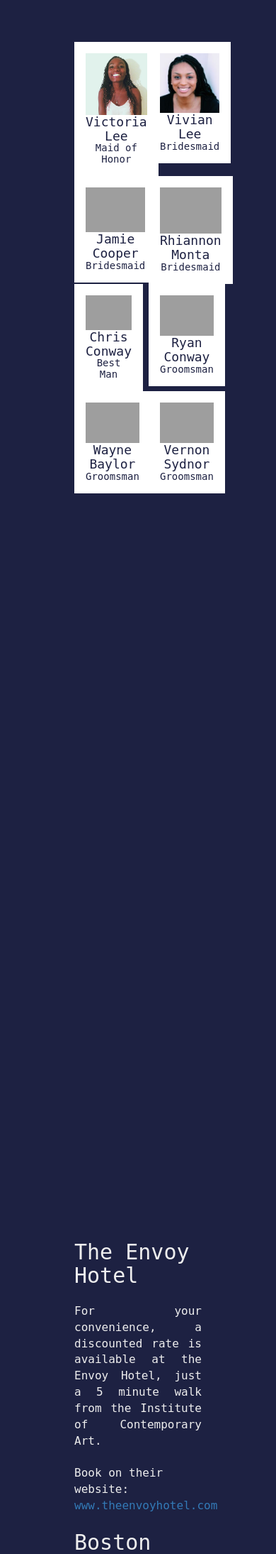
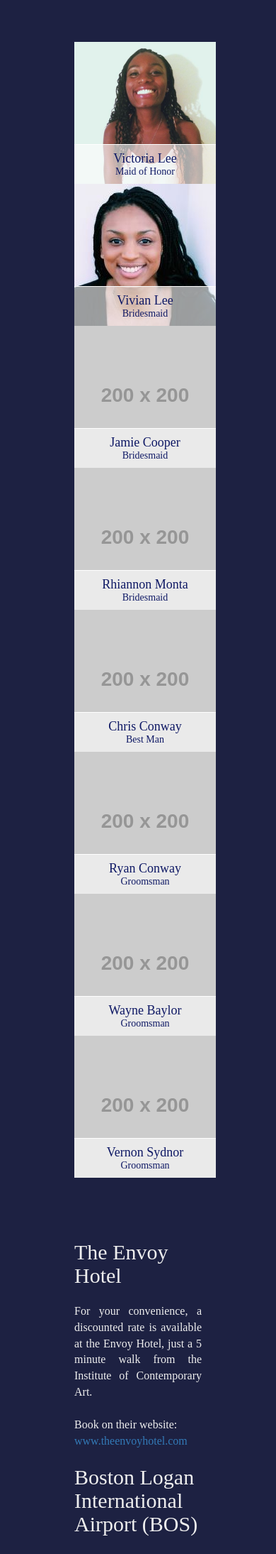
Before and after one commit to carolynjonesconway/wedding, a Flask app: page / in a window 390 px wide. Shown: the part 845-3034 px from the top of the page at 71% size. Run offline with Flask 2, Linux system fonts and the light colour scheme; grey boxes labelled with a size stand in for pictures from a placeholder-image service; some libraries are stand-ins or nearby versions; some web fonts are replaced; grey boxes are pictures that could not be loaded.

Commit message:
Style wedding party page

```diff
--- a/static/css/style.min.css
+++ b/static/css/style.min.css
@@ -1,7 +1,8 @@
-.navbar{-moz-animation-duration:1.25s;-moz-animation-iteration-count:1;-moz-animation-name:dropHeader;-moz-animation-timing-function:ease-in-out;-webkit-animation-duration:1.25s;-webkit-animation-iteration-count:1;-webkit-animation-name:dropHeader;-webkit-animation-timing-function:ease-in-out;animation-duration:1.25s;animation-iteration-count:1;animation-name:dropHeader;animation-timing-function:ease-in-out;background-color:rgba(255,255,255,0.6);}
+@font-face{font-family:"Raleway";src:url("/static/fonts/raleway/Raleway-Medium.ttf") format("truetype");}
+.navbar{background-color:rgba(255,255,255,0.6);}
 .navbar .navbar-nav{display:inline-block;float:none;vertical-align:top;}
 .navbar .navbar-collapse{text-align:center;}
-html,body{background-color:#1d2142;color:#eeeeee;font-family:monospace;font-size:16px;}
+html,body{background-color:#1d2142;color:#eeeeee;font-family:Raleway;font-size:16px;}
 .page{background-color:#1d2142;padding-left:75px;padding-right:75px;}
 .page *{margin:auto;}
 .navbar-default .nav>li>a.current{color:#0f1965;font-weight:bold;text-decoration:underline;}
@@ -20,23 +21,16 @@ input{border-radius:3px;border:1px solid #cccccc;margin:0.25em auto;padding:6px
 .justify{text-align:justify;}
 .input-group .input-group-select-right{-webkit-appearance:none;-webkit-border-bottom-left-radius:0px;-webkit-border-top-left-radius:0px;padding-left:1em;}
 .input-group .input-group-select-left{-webkit-appearance:none;-webkit-border-bottom-right-radius:0px;-webkit-border-top-right-radius:0px;padding-left:1em;}
-.img-card{background:white;color:#1d2142;display:inline-block;padding:1em;}
+.img-card{position:relative;}
+.img-card img{max-width:200px;min-width:200px;}
+.img-card .caption{background-color:rgba(255,255,255,0.6);border-top:1px solid #ffffff;bottom:0;color:#0f1965;left:0;padding-top:10px;padding-bottom:10px;position:absolute;max-width:200px;min-width:200px;}
 select.form-control{background-color:white;background:url("https://upload.wikimedia.org/wikipedia/commons/thumb/f/f5/Chevron_down_font_awesome.svg/512px-Chevron_down_font_awesome.svg.png") no-repeat contain 0px 0px;padding-left:0px;}
 #home .page-body{background-image:url("/static/image/boston-skyline.png");background-position:20% bottom;background-repeat:no-repeat;background-size:cover;color:#0f1965;padding:60px;}
-#home .text-container{-moz-animation-duration:1.25s;-moz-animation-iteration-count:1;-moz-animation-name:dropHeader;-moz-animation-timing-function:ease-in-out;-webkit-animation-duration:1.25s;-webkit-animation-iteration-count:1;-webkit-animation-name:dropHeader;-webkit-animation-timing-function:ease-in-out;animation-duration:1.25s;animation-iteration-count:1;animation-name:dropHeader;animation-timing-function:ease-in-out;float:right;text-align:justify;}
+#home .text-container{float:right;text-align:justify;}
 #home .text-container div{line-height:1;}
 #registry .logo{display:table;margin:20px auto;}
 #registry .logo img{height:auto;width:10em;}
 #ourstory .carousel .item{background-color:#ffffff;border:5px solid #333333;color:black;height:720px;}
-#weddingparty .cover-left,#weddingparty .cover-right{background-color:lightyellow;border:2px solid yellow;height:80vh;width:50%;}
-#weddingparty .cover-left{float:left;}
-#weddingparty .cover-right{float:right;}
 #travel .map{height:550px;}
 #floating-panel .map{border:1px solid #999999;color:#0f1965;left:20%;line-height:30px;padding:0 10px;padding:5px;position:absolute;text-align:center;top:10px;z-index:5;}
 #venue #map-ica{height:80%;max-width:550px;width:100%;}
-@-moz-keyframes dropHeader{0%{-moz-transform:translateY(-360px);}
-100%{-moz-transform:translateY(0);}}
-@-webkit-keyframes dropHeader{0%{-webkit-transform:translateY(-360px);}
-100%{-webkit-transform:translateY(0);}}
-@keyframes dropHeader{0%{transform:translateY(-360px);}
-100%{transform:translateY(0);}}
--- a/static/js/maps.js
+++ b/static/js/maps.js
@@ -27,7 +27,10 @@ function calculateAndDisplayRoute(directionsService, directionsDisplay) {
     if (status === google.maps.DirectionsStatus.OK) {
       directionsDisplay.setDirections(response);
     } else {
-      window.alert('Directions request failed due to ' + status);
+      var consoleMsg = "Directions request failed due to " + status,
+          flashMsg = "Oops! Google Directions are currenty unavailable.";
+      console.warn ? console.warn(consoleMsg) : console.log(msg);
+      flash(flashMsg, "error");
     }
   });
 }
--- a/templates/home.html
+++ /dev/null
@@ -1,19 +0,0 @@
-<a name="home"></a>
-<div id="home" class="page container-fluid">
-    <div class="page-body">
-        <div class="text-container">
-          <div>
-            <span class="large">Coco & EJ</span>
-            <span class="fill-line"></span>
-          </div>
-          <div>
-            <span class="medium">Sunday, October 9th, 2016</span>
-            <span class="fill-line"></span>
-          </div>
-          <div class="align-center">
-            <p class="small">Institute of Contemporary Art</p>
-            <p class="small">Boston, Massachusetts</p>
-          </div>
-        </div> <!-- .text-container -->
-    </div>  <!-- .page-body -->
-</div>
--- /dev/null
+++ b/templates/landing.html
@@ -0,0 +1,11 @@
+<a name="home"></a>
+<div id="home" class="page container-fluid">
+    <div class="page-body">
+        <div class="text-container animated slideInDown">
+            <p class="large align-center">Coco & EJ</p>
+            <p class="medium align-center">Sunday, October 9th, 2016</p>
+            <p class="small align-center">Institute of Contemporary Art</p>
+            <p class="small align-center">Boston, Massachusetts</p>
+        </div> <!-- .text-container -->
+    </div>  <!-- .page-body -->
+</div>
--- a/templates/main.html
+++ b/templates/main.html
@@ -4,6 +4,7 @@
 <head>
     <link rel="stylesheet" type="text/css" href="https://maxcdn.bootstrapcdn.com/bootstrap/3.3.6/css/bootstrap.min.css">
     <link href='https://fonts.googleapis.com/css?family=Dancing+Script:700,400' rel='stylesheet' type='text/css'>
+    <link rel="stylesheet" type="text/css" href="/static/css/animate.css">
     <link rel="stylesheet" type="text/css" href="/static/css/style.min.css">
     <title>EJ & Coco's Wedding</title>
 </head>
@@ -22,7 +23,7 @@
     </div>
 
     <!-- Collect the nav links, forms, and other content for toggling -->
-    <div class="collapse navbar-collapse" id="navbar">
+    <div class="collapse navbar-collapse animated slideInDown" id="navbar">
       <ul class="nav navbar-nav">
         <li class="current"><a href="#home">Home<span class="sr-only">(current)</span></a></li>
         <!-- <li><a href="#rsvp" class="anchor">RSVP</a></li> -->
@@ -39,7 +40,7 @@
   </div><!-- /.container-fluid -->
 </nav>
 
-{% include 'home.html' %}
+{% include 'landing.html' %}
 {% include 'weddingparty.html' %}
 {% include 'venue.html' %}
 {% include 'travel.html' %}
@@ -47,6 +48,8 @@
 
 <script defer src="//code.jquery.com/jquery-2.1.4.min.js"></script>
 <script defer src="//maxcdn.bootstrapcdn.com/bootstrap/3.3.6/js/bootstrap.min.js"></script>
+<script defer src="/static/js/libs/noty-2.3.8.min.js"></script>
+<script defer src="/static/js/alerts.js"></script>
 <script defer src="/static/js/maps.js"></script>
 <script defer src="//maps.googleapis.com/maps/api/js?key=AIzaSyASSDLUc2gG42lfiBDPkU8UFbjTwPeLMpg&callback=initMap"></script>
 <script defer src="/static/js/home.js"></script>
--- a/templates/registry.html
+++ b/templates/registry.html
@@ -5,7 +5,7 @@
     <div class="col-sm-3"></div>
     <div class="col-sm-6">
       <p class="small justify">
-        Lorem ipsum dolor sit amet, consectetur adipiscing elit, sed do eiusmod tempor incididunt ut labore et dolore magna aliqua. Ut enim ad minim veniam, quis nostrud exercitation ullamco laboris nisi ut aliquip ex ea commodo consequat.
+        Above all, the presence of friends and family at our wedding is the best gift we could hope for! However, if you'd like to choose an additional gift, click the logo below to view our wedding registry:
       </p>
       <a class="logo" target="_blank" href="https://www.zola.com/registry/cocoandej">
         <img src="/static/image/zola-logo.png" role="button">
--- a/templates/travel.html
+++ b/templates/travel.html
@@ -18,7 +18,7 @@
 
         <div class="row">
           <div class="col-xs-12">
-            <h2>Boston Logan International Airport</h2>
+            <h2>Boston Logan International Airport (BOS)</h2>
             <br>
             <p class="justify">Guests traveling by air should plan to fly in to Logan Airport (Airport Code: BOS). From there, subway users can take the Silver Line to the "Court House" stop, which is a 2 minute walk from the Envoy Hotel.</p>
           </div> <!-- .col-xs-12 -->
--- a/templates/weddingparty.html
+++ b/templates/weddingparty.html
@@ -4,18 +4,18 @@
     <div class="row">
       <div id="bridesmaids" class="col-sm-6">
         <div class="row">
-          <div class="col-xs-6">
+          <div class="col-sm-6">
             <div class="img-card">
-              <img src="/static/image/victoria.jpg" class="img-responsive" alt="Headshot of Victoria Lee">
+              <img src="/static/image/victoria.jpg" alt="Headshot of Victoria Lee">
               <div class="caption align-center">
                 <h4>Victoria Lee</h4>
                 <h5>Maid of Honor</h5>
               </div>
             </div>
           </div>
-          <div class="col-xs-6">
+          <div class="col-sm-6">
             <div class="img-card">
-              <img src="/static/image/vivian.jpg" class="img-responsive" alt="Headshot of Vivian Lee">
+              <img src="/static/image/vivian.jpg" alt="Headshot of Vivian Lee">
               <div class="caption align-center">
                 <h4>Vivian Lee</h4>
                 <h5>Bridesmaid</h5>
@@ -24,18 +24,18 @@
           </div>
         </div> <!-- .row -->
         <div class="row">
-          <div class="col-xs-6">
+          <div class="col-sm-6">
             <div class="img-card">
-              <img src="http://www.placecage.com/200/200" class="img-responsive" alt="Headshot of Jamie Cooper">
+              <img src="http://www.placehold.it/200x200" alt="Headshot of Jamie Cooper">
               <div class="caption align-center">
                 <h4>Jamie Cooper</h4>
                 <h5>Bridesmaid</h5>
               </div>
             </div>
           </div>
-          <div class="col-xs-6">
+          <div class="col-sm-6">
             <div class="img-card">
-              <img src="http://www.placecage.com/200/200" class="img-responsive" alt="Headshot of Rhiannon Monta">
+              <img src="http://www.placehold.it/200x200" alt="Headshot of Rhiannon Monta">
               <div class="caption align-center">
                 <h4>Rhiannon Monta</h4>
                 <h5>Bridesmaid</h5>
@@ -46,18 +46,18 @@
       </div> <!-- #bridesmaids -->
       <div id="groomsmen" class="col-sm-6">
         <div class="row">
-          <div class="col-xs-6">
+          <div class="col-sm-6">
             <div class="img-card">
-              <img src="http://fillmurray.com/200/200" class="img-responsive" alt="Headshot of Chris Conway">
+              <img src="http://placehold.it/200x200" alt="Headshot of Chris Conway">
               <div class="caption align-center">
                 <h4>Chris Conway</h4>
                 <h5>Best Man</h5>
               </div>
             </div>
           </div>
-          <div class="col-xs-6">
+          <div class="col-sm-6">
             <div class="img-card">
-              <img src="http://fillmurray.com/200/200" class="img-responsive" alt="Headshot of Ryan Conway">
+              <img src="http://placehold.it/200x200" alt="Headshot of Ryan Conway">
               <div class="caption align-center">
                 <h4>Ryan Conway</h4>
                 <h5>Groomsman</h5>
@@ -66,18 +66,18 @@
           </div>
         </div> <!-- .row -->
         <div class="row">
-          <div class="col-xs-6">
+          <div class="col-sm-6">
             <div class="img-card">
-              <img src="http://fillmurray.com/200/200" class="img-responsive" alt="Headshot of Wayne Baylor">
+              <img src="http://placehold.it/200x200" alt="Headshot of Wayne Baylor">
               <div class="caption align-center">
                 <h4>Wayne Baylor</h4>
                 <h5>Groomsman</h5>
               </div>
             </div>
           </div>
-          <div class="col-xs-6">
+          <div class="col-sm-6">
             <div class="img-card">
-              <img src="http://fillmurray.com/200/200" class="img-responsive" alt="Headshot of Vernon Sydnor">
+              <img src="http://placehold.it/200x200" alt="Headshot of Vernon Sydnor">
               <div class="caption align-center">
                 <h4>Vernon Sydnor</h4>
                 <h5>Groomsman</h5>
@@ -89,26 +89,4 @@
 
     </div>
   </div>
-
-  <div class="page-body hidden">
-    <div class="bridesmaids-panel hidden">
-      <p class="medium">Bridesmaids</p>
-      <div class="align-center">
-        <img src="http://fillmurray.com/200/200">
-        <img src="http://fillmurray.com/200/200">
-        <img src="http://fillmurray.com/200/200">
-      </div>
-    </div>
-    <div class="groomsmen-panel hidden">
-      <p class="medium">Groomsmen</p>
-      <div class="align-center">
-        <img src="http://fillmurray.com/200/200">
-        <img src="http://fillmurray.com/200/200">
-        <img src="http://fillmurray.com/200/200">
-      </div>
-    </div>
-    <div class="cover-left"></div>
-    <div class="cover-right"></div>
-
-  </div>
 </div>
```
Also changed, not shown: static/js/libs/noty-2.3.8.min.js (added), 1 other file.
